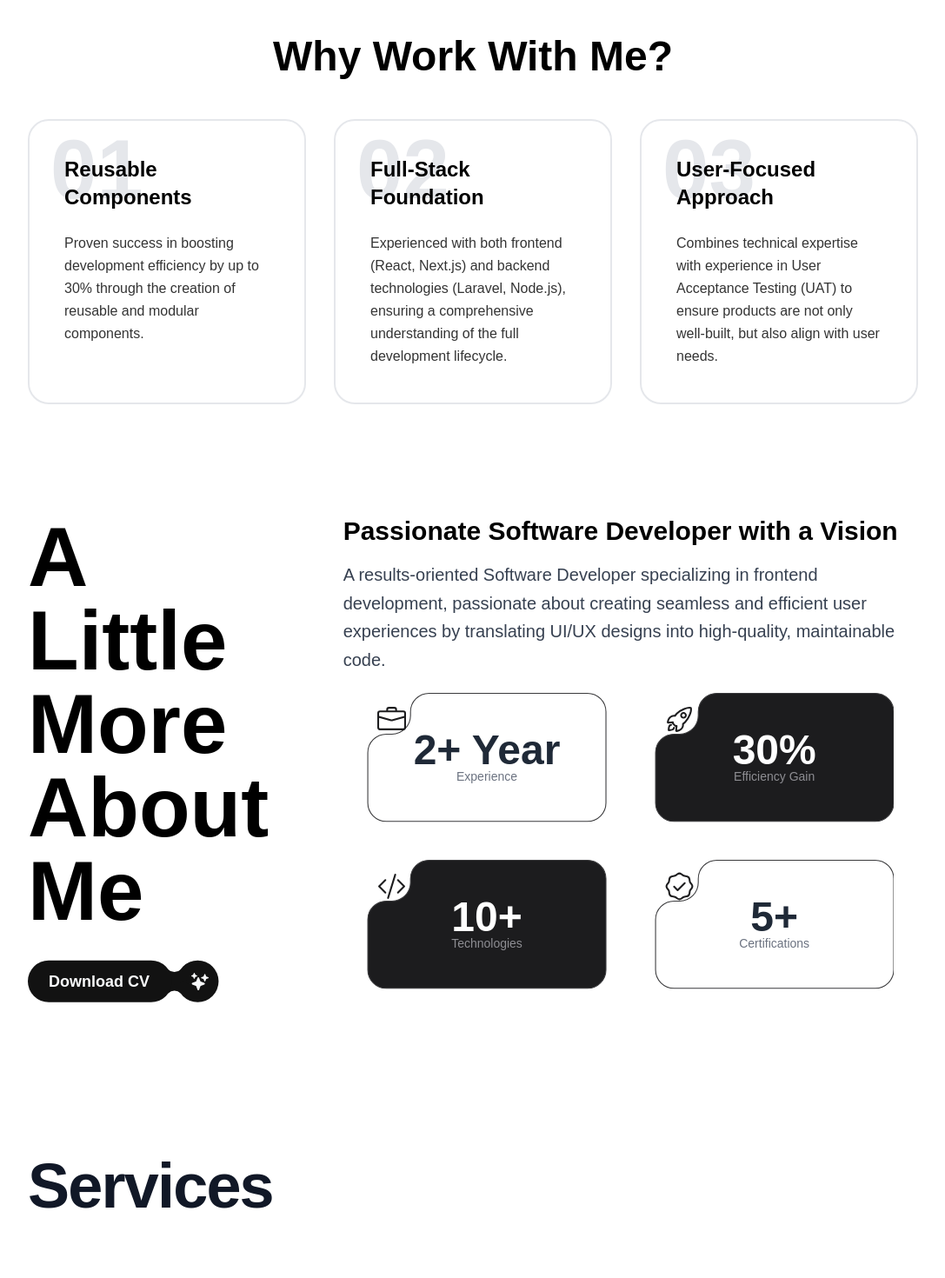
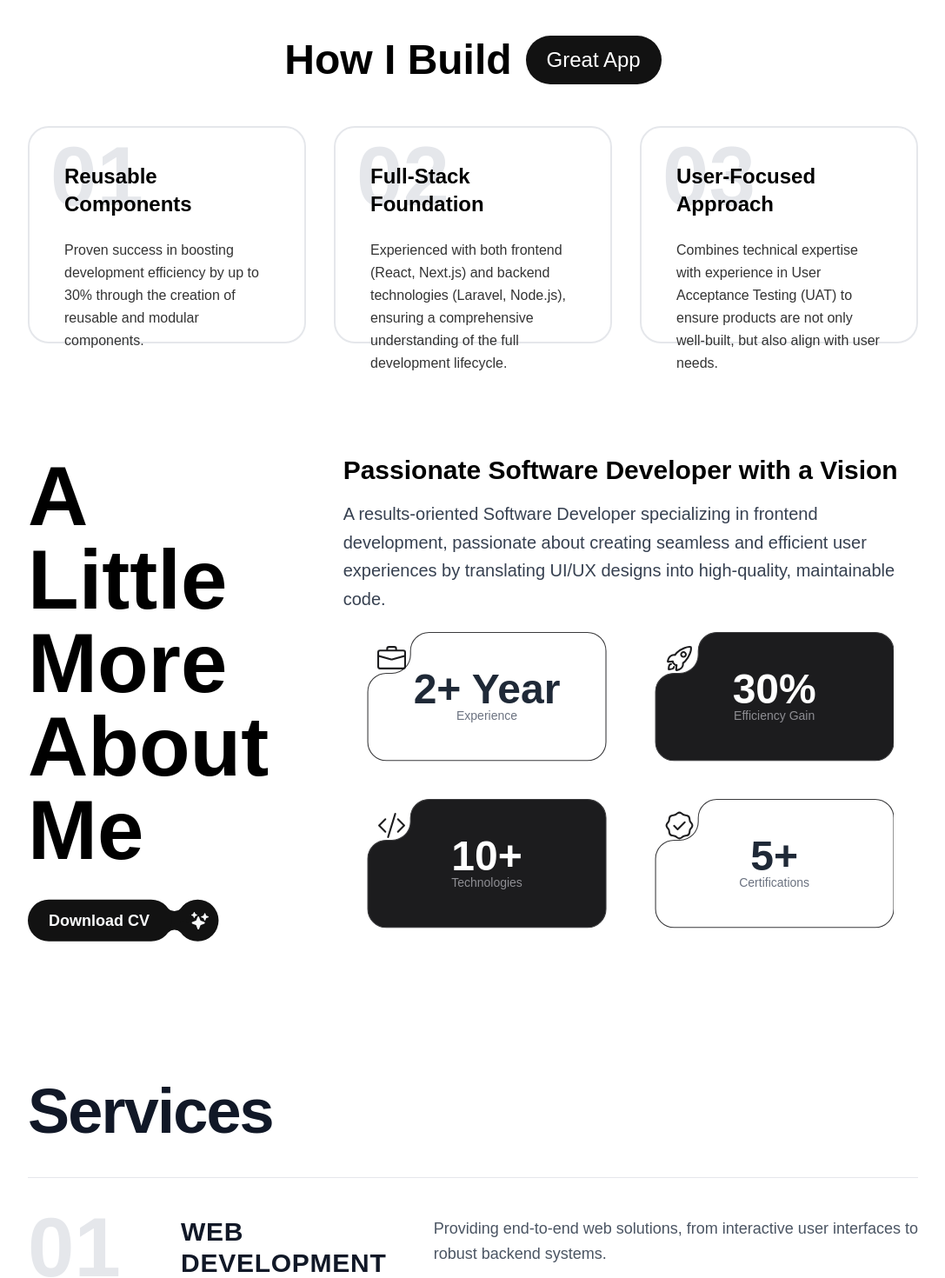
Before and after one commit to ahmdhzq/portfolio, a React (Create React App) app: page / in a window 1280 px wide. Shown: the part 880-2350 px from the top of the page at 87% size, without its empty margins (96-1183 px from the left). Built offline with nearby package versions, Linux system fonts and the light colour scheme.

Commit message:
integrate: framer motion in all section

```diff
--- a/package.json
+++ b/package.json
@@ -7,6 +7,8 @@
     "@testing-library/jest-dom": "^6.6.4",
     "@testing-library/react": "^16.3.0",
     "@testing-library/user-event": "^13.5.0",
+    "framer-motion": "^12.23.12",
+    "motion": "^12.23.12",
     "react": "^19.1.1",
     "react-dom": "^19.1.1",
     "react-icons": "^5.5.0",
--- a/src/components/AboutMe.js
+++ b/src/components/AboutMe.js
@@ -3,6 +3,7 @@ import { BsBriefcase, BsCodeSlash } from "react-icons/bs";
 import { IoRocketOutline } from "react-icons/io5";
 import { GoVerified } from "react-icons/go";
 import DownloadButton from './DownloadButton';
+import { motion } from 'framer-motion';
 
 const StatItem = ({ icon, value, label, isBlack = false }) => {
     return (
@@ -39,20 +40,45 @@ const StatItem = ({ icon, value, label, isBlack = false }) => {
     );
 };
 
+const containerVariants = {
+    hidden: { opacity: 0 },
+    visible: {
+        opacity: 1,
+        transition: {
+            staggerChildren: 0.2
+        }
+    }
+};
+
+const itemVariants = {
+    hidden: { y: 20, opacity: 0 },
+    visible: {
+        y: 0,
+        opacity: 1,
+        transition: {
+            duration: 0.5
+        }
+    }
+};
 
 const AboutMe = () => {
-
     return (
         <div className="py-12 px-[10%] font-manrope bg-bg-light">
-            <div className="grid grid-cols-1 lg:grid-cols-3 gap-8 lg:gap-16 items-start">
-                <div className="lg:col-span-1">
+            <motion.div
+                className="grid grid-cols-1 lg:grid-cols-3 gap-8 lg:gap-16 items-start"
+                variants={containerVariants}
+                initial="hidden"
+                whileInView="visible"
+                viewport={{ once: true, amount: 0.2 }}
+            >
+                <motion.div className="lg:col-span-1" variants={itemVariants}>
                     <h2 className="text-8xl font-extrabold text-text-dark top-24">
                         A Little More About Me
                     </h2>
                     <DownloadButton />
-                </div>
+                </motion.div>
 
-                <div className="lg:col-span-2">
+                <motion.div className="lg:col-span-2" variants={itemVariants}>
                     <h3 className="text-3xl font-bold text-text-dark mb-4">
                         Passionate Software Developer with a Vision
                     </h3>
@@ -60,7 +86,7 @@ const AboutMe = () => {
                         A results-oriented Software Developer specializing in frontend development, passionate about creating seamless and efficient user experiences by translating UI/UX designs into high-quality, maintainable code.
                     </p>
 
-                    <div className="grid grid-cols-1 sm:grid-cols-2 ">
+                    <motion.div className="grid grid-cols-1 sm:grid-cols-2" variants={itemVariants}>
                         <StatItem
                             icon={<BsBriefcase size={33} />}
                             value="2+ Year"
@@ -85,9 +111,9 @@ const AboutMe = () => {
                             label="Certifications"
                             isBlack={false}
                         />
-                    </div>
-                </div>
-            </div>
+                    </motion.div>
+                </motion.div>
+            </motion.div>
         </div>
     );
 };
--- a/src/components/FeaturedCard.js
+++ b/src/components/FeaturedCard.js
@@ -4,6 +4,7 @@ import styled from 'styled-components';
 const CardWrapper = styled.div`
   position: relative;
   padding: 2.5rem;
+  height: 250px;
   border-radius: 1.5rem;
 
   &::after {
--- a/src/components/HeroSection.js
+++ b/src/components/HeroSection.js
@@ -1,6 +1,7 @@
 import React from 'react';
 import styled from 'styled-components';
 import { GoArrowUpRight } from "react-icons/go";
+import { motion } from 'framer-motion';
 
 const Pill = styled.div`
   display: inline-block;
@@ -10,32 +11,76 @@ const Pill = styled.div`
   font-size: 14px;
 `;
 
+const containerVariants = {
+    hidden: { opacity: 0 },
+    visible: {
+        opacity: 1,
+        transition: {
+            staggerChildren: 0.1
+        }
+    }
+};
+
+const itemVariants = {
+    hidden: { y: 20, opacity: 0 },
+    visible: {
+        y: 0,
+        opacity: 1,
+        transition: {
+            duration: 0.5
+        }
+    }
+};
+
+const imageVariants = {
+    hidden: { x: 50, opacity: 0 },
+    visible: {
+        x: 0,
+        opacity: 1,
+        transition: {
+            duration: 0.7,
+            ease: "easeOut"
+        }
+    }
+}
+
 
 const HeroSection = () => {
     return (
         <div className="bg-bg-dark mt-20 container mx-auto text-text-light rounded-3xl md:rounded[3rem]">
-            <div className="flex justify-between items-center py-20 mb-10 px-[10%] gap-10 font-manrope">
+            <motion.div
+                className="flex justify-between items-center py-20 mb-10 px-[10%] gap-10 font-manrope"
+                variants={containerVariants}
+                initial="hidden"
+                whileInView="visible"
+                viewport={{ once: true, amount: 0.2 }}
+            >
 
-                {/* Left Content */}
                 <div className="flex-1">
-                    <div className="mb-6">
+                    <motion.div variants={itemVariants} className="mb-6">
                         <Pill>Ahmad Haziq Mu'izzaddin Wafiq</Pill>
-                    </div>
-                    <h1 className="text-5xl lg:text-6xl font-extrabold leading-tight mb-4 max-w-2xl text-text-light">
+                    </motion.div>
+                    <motion.h1
+                        variants={itemVariants}
+                        className="text-5xl lg:text-6xl font-extrabold leading-tight mb-4 max-w-2xl text-text-light"
+                    >
                         Transforming Ideas into Engaging Web Experiences
-                    </h1>
-                    <p className="text-lg text-text-gray mb-8 max-w-xl">
+                    </motion.h1>
+                    <motion.p
+                        variants={itemVariants}
+                        className="text-lg text-text-gray mb-8 max-w-xl"
+                    >
                         I am a developer passionate about translating complex ideas into beautiful, functional, and user-friendly web applications. My focus is on bridging the gap between user needs and business goals to create intuitive digital experiences that deliver real value.
-                    </p>
-                    <div className="mb-10 flex items-center">
+                    </motion.p>
+                    <motion.div variants={itemVariants} className="mb-10 flex items-center">
                         <button className="px-8 py-4 border-2 border-white rounded-full text-black bg-white text-base cursor-pointer transition-all duration-200">
                             See My Work
                         </button>
                         <div className="w-14 h-14 border-2 border-white rounded-full bg-transparent text-white inline-flex items-center justify-center cursor-pointer transition-all duration-200  hover:rotate-45">
                             <GoArrowUpRight size={24} />
                         </div>
-                    </div>
-                    <div className="flex flex-col md:flex-row gap-10">
+                    </motion.div>
+                    <motion.div variants={itemVariants} className="flex flex-col md:flex-row gap-10">
                         <div className="stat">
                             <strong className="text-3xl font-extrabold text-text-light">30%</strong>
                             <p className="text-text-gray">Development Efficiency</p>
@@ -48,19 +93,22 @@ const HeroSection = () => {
                             <strong className="text-3xl font-extrabold text-text-light">2+ Year</strong>
                             <p className="text-text-gray">Professional Experience</p>
                         </div>
-                    </div>
+                    </motion.div>
                 </div>
 
-                {/* Right Content (Image) */}
-                <div className="flex-1 lg:flex max-w-max hidden">
+                <motion.div
+                    className="flex-1 lg:flex max-w-max hidden"
+                    variants={imageVariants}
+
+                >
                     <img
                         src="/assets/profile.jpeg"
                         alt="Foto profil Ahmad Haziq"
                         className="w-[400px] h-[500px] object-cover rounded-3xl shadow-lg"
                     />
-                </div>
+                </motion.div>
 
-            </div>
+            </motion.div>
         </div >
     );
 };
--- a/src/components/ServicesSection.js
+++ b/src/components/ServicesSection.js
@@ -1,4 +1,5 @@
 import React from 'react';
+import { motion } from 'framer-motion';
 
 const servicesData = [
     {
@@ -22,18 +23,59 @@ const servicesData = [
         description: 'Streamlining system functionalities by integrating APIs and enhancing overall performance.'
     }
 ];
+const containerVariants = {
+    hidden: { opacity: 0 },
+    visible: {
+        opacity: 1,
+        transition: {
+            staggerChildren: 0.2 // Jeda antar item layanan
+        }
+    }
+};
+
+const itemVariants = {
+    hidden: { y: 20, opacity: 0 },
+    visible: {
+        y: 0,
+        opacity: 1,
+        transition: {
+            duration: 0.5
+        }
+    }
+};
+
 
 const ServicesSection = () => {
     return (
-        <div id="services" className="bg-white font-manrope py-24 px-[10%]">
+        // 3. Terapkan motion ke kontainer utama
+        <motion.div
+            id="services"
+            className="font-manrope py-20 px-[10%]"
+            initial="hidden"
+            whileInView="visible"
+            viewport={{ once: true, amount: 0.2 }}
+            variants={containerVariants}
+        >
             <div className="max-w-7xl mx-auto">
-                <h2 className="text-6xl lg:text-7xl font-extrabold text-gray-900 mb-20 tracking-tight">
+                <motion.h2
+                    className="text-6xl lg:text-7xl font-extrabold text-gray-900 mb-10 tracking-tight"
+                    variants={itemVariants}
+                >
                     Services
-                </h2>
+                </motion.h2>
 
-                <div className="border-t border-gray-200">
+                <motion.div
+                    className="border-t border-gray-200"
+                    // Varian container di sini untuk men-stagger list layanan
+                    variants={containerVariants}
+                >
                     {servicesData.map((service, index) => (
-                        <div key={index} className="py-12 border-b border-gray-200">
+                        // Setiap item layanan diberi animasi
+                        <motion.div
+                            key={index}
+                            className="py-8 border-b border-gray-200"
+                            variants={itemVariants}
+                        >
                             <div className="grid grid-cols-1 md:grid-cols-12 gap-8 items-center">
 
                                 <div className="md:col-span-3 lg:col-span-2">
@@ -55,11 +97,11 @@ const ServicesSection = () => {
                                     </div>
                                 </div>
                             </div>
-                        </div>
+                        </motion.div>
                     ))}
-                </div>
+                </motion.div>
             </div>
-        </div>
+        </motion.div>
     );
 };
 
--- a/src/components/WhyWorkWithUs.js
+++ b/src/components/WhyWorkWithUs.js
@@ -1,27 +1,67 @@
 import React from 'react';
 import FeatureCard from './FeaturedCard';
+import { motion } from 'framer-motion';
+
+const containerVariants = {
+    hidden: { opacity: 0 },
+    visible: {
+        opacity: 1,
+        transition: {
+            staggerChildren: 0.2
+        }
+    }
+};
+
+const itemVariants = {
+    hidden: { y: 20, opacity: 0 },
+    visible: {
+        y: 0,
+        opacity: 1,
+        transition: {
+            duration: 0.5
+        }
+    }
+};
 
 const WhyWorkWithUs = () => {
   return (
-    <div className="py-20 px-[10%] font-manrope">
-      <h2 className="text-5xl font-extrabold text-center mb-12">
-        Why Work With Me?
-      </h2>
+    <motion.div
+        className="py-20 px-[10%] font-manrope"
+        initial="hidden"
+        whileInView="visible"
+        viewport={{ once: true, amount: 0.2 }}
+        variants={containerVariants}
+    >
+      <motion.h2
+        className="text-5xl font-extrabold text-center mb-12 flex justify-center items-center gap-4"
+        variants={itemVariants}
+      >
+        How I Build <span className='bg-bg-dark text-text-light px-6 py-3 rounded-full font-extralight text-2xl'>Great App</span>
+      </motion.h2>
 
-      <div className="grid grid-cols-1 md:grid-cols-3 gap-8">
+      <motion.div
+        className="grid grid-cols-1 md:grid-cols-3 gap-8"
+        variants={containerVariants}
+      >
+        <motion.div variants={itemVariants}>
             <FeatureCard number="01" title="Reusable Components">
                 Proven success in boosting development efficiency by up to 30% through the creation of reusable and modular components.
             </FeatureCard>
+        </motion.div>
 
+        <motion.div variants={itemVariants}>
             <FeatureCard number="02" title="Full-Stack Foundation">
                 Experienced with both frontend (React, Next.js) and backend technologies (Laravel, Node.js), ensuring a comprehensive understanding of the full development lifecycle.
             </FeatureCard>
+        </motion.div>
 
+        <motion.div variants={itemVariants}>
             <FeatureCard number="03" title="User-Focused Approach">
                 Combines technical expertise with experience in User Acceptance Testing (UAT) to ensure products are not only well-built, but also align with user needs.
             </FeatureCard>
-      </div>
-    </div>
+        </motion.div>
+      </motion.div>
+    </motion.div>
   );
 };
 
```
Also changed, not shown: 1 other file (tests, documents, lock files or other folders). Lines whose indentation alone changed are shown as unchanged.
